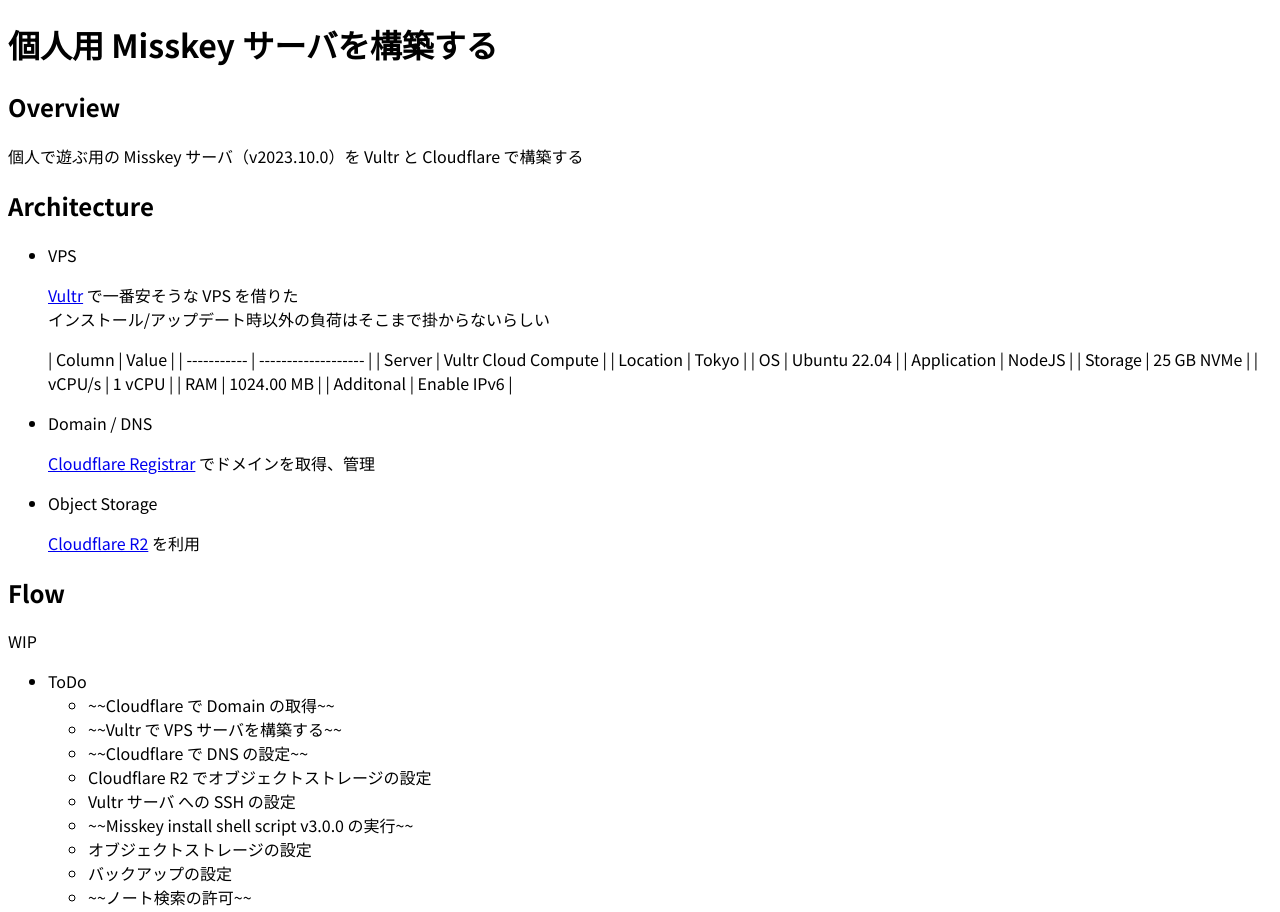
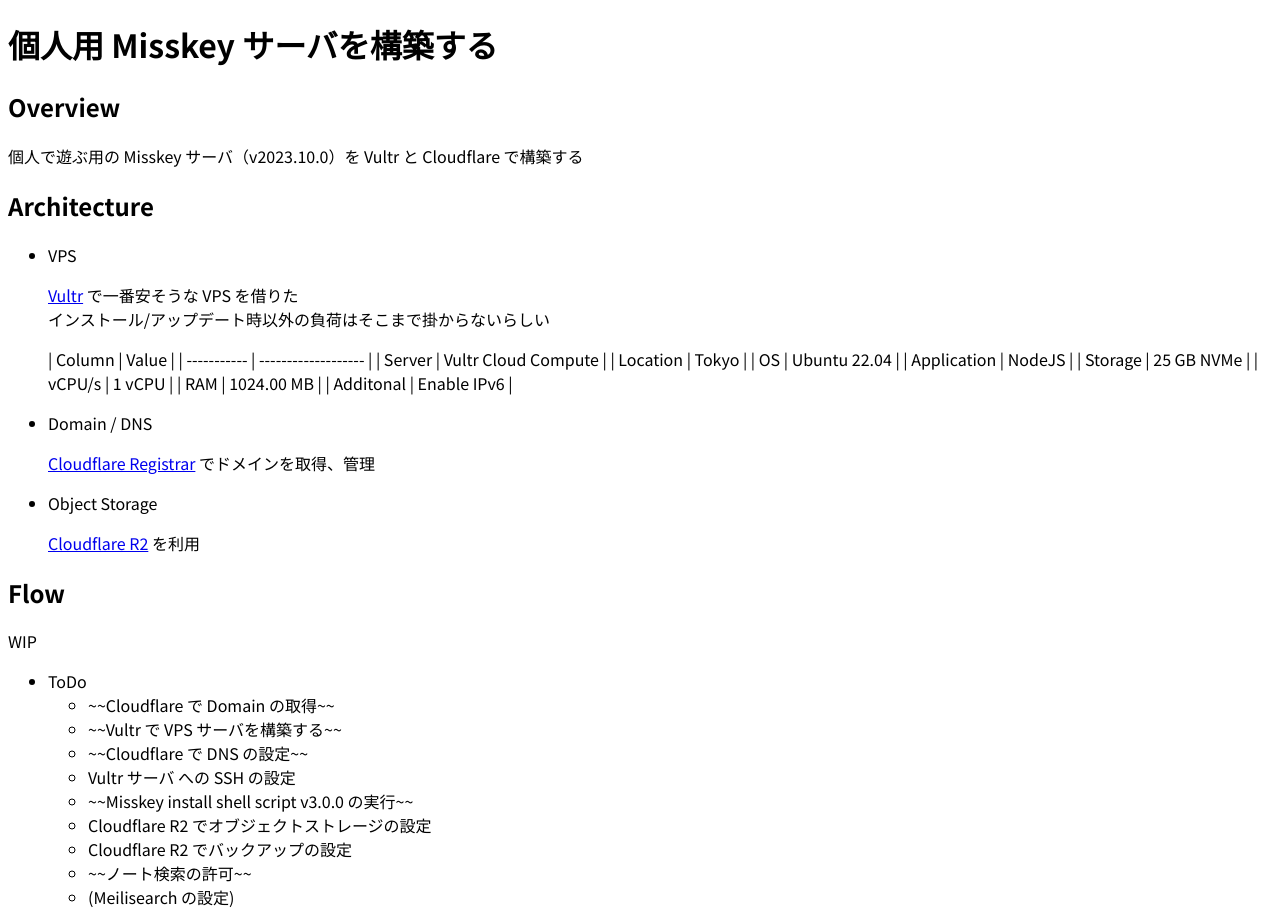
Before and after one commit to unishigure/tiken, a Next.js app: page /others/build-misskey-in-vultr in a window 1280 px wide. Shown: the top 912 px of the page. Built offline with nearby package versions, Linux system fonts and the light colour scheme.

Commit message:
Update build-misskey-in-vultr

```diff
--- a/pages/others/build-misskey-in-vultr.mdx
+++ b/pages/others/build-misskey-in-vultr.mdx
@@ -40,13 +40,12 @@ WIP
   - ~~Cloudflare で Domain の取得~~
   - ~~Vultr で VPS サーバを構築する~~
   - ~~Cloudflare で DNS の設定~~
-  - Cloudflare R2 でオブジェクトストレージの設定
   - Vultr サーバ への SSH の設定
   - ~~Misskey install shell script v3.0.0 の実行~~
-  - オブジェクトストレージの設定
-  - バックアップの設定
+  - Cloudflare R2 でオブジェクトストレージの設定
+  - Cloudflare R2 でバックアップの設定
   - ~~ノート検索の許可~~
-  - Meilisearch の設定
+  - (Meilisearch の設定)
 
 ### Cloudflare で Domain の取得
 
```
